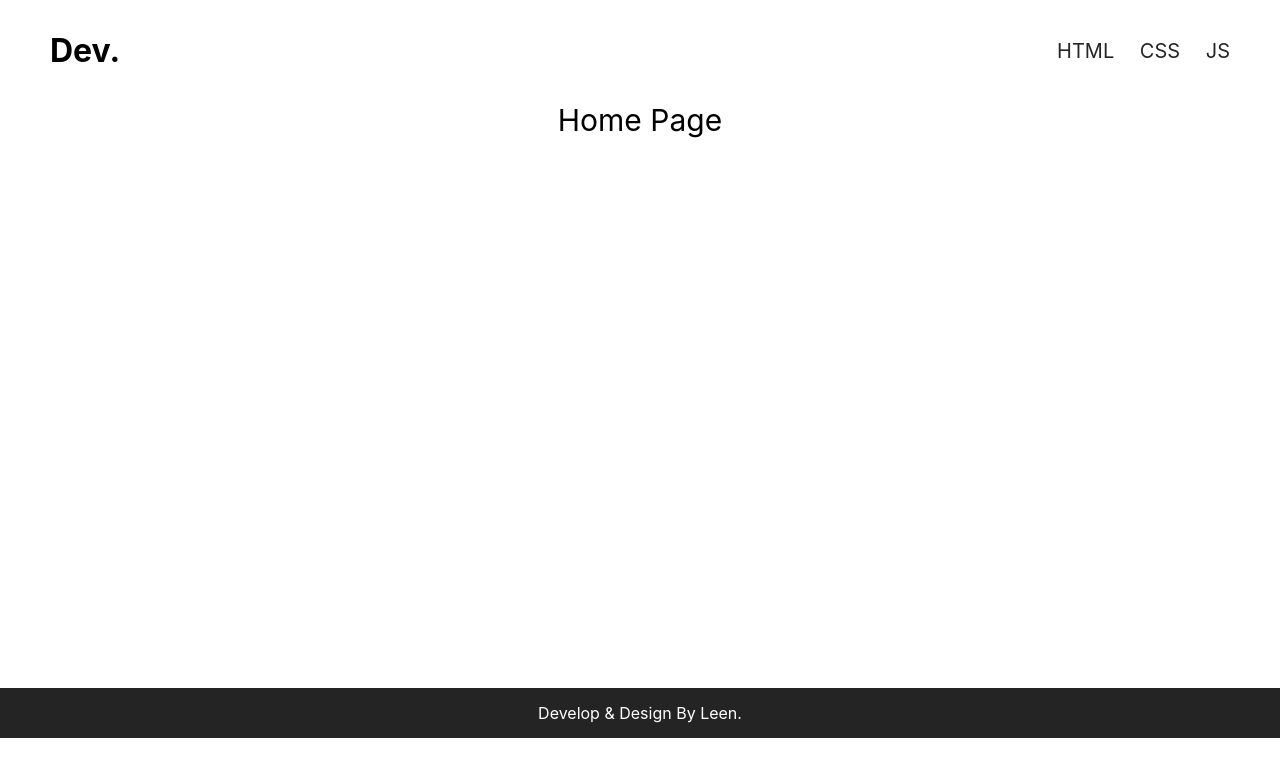
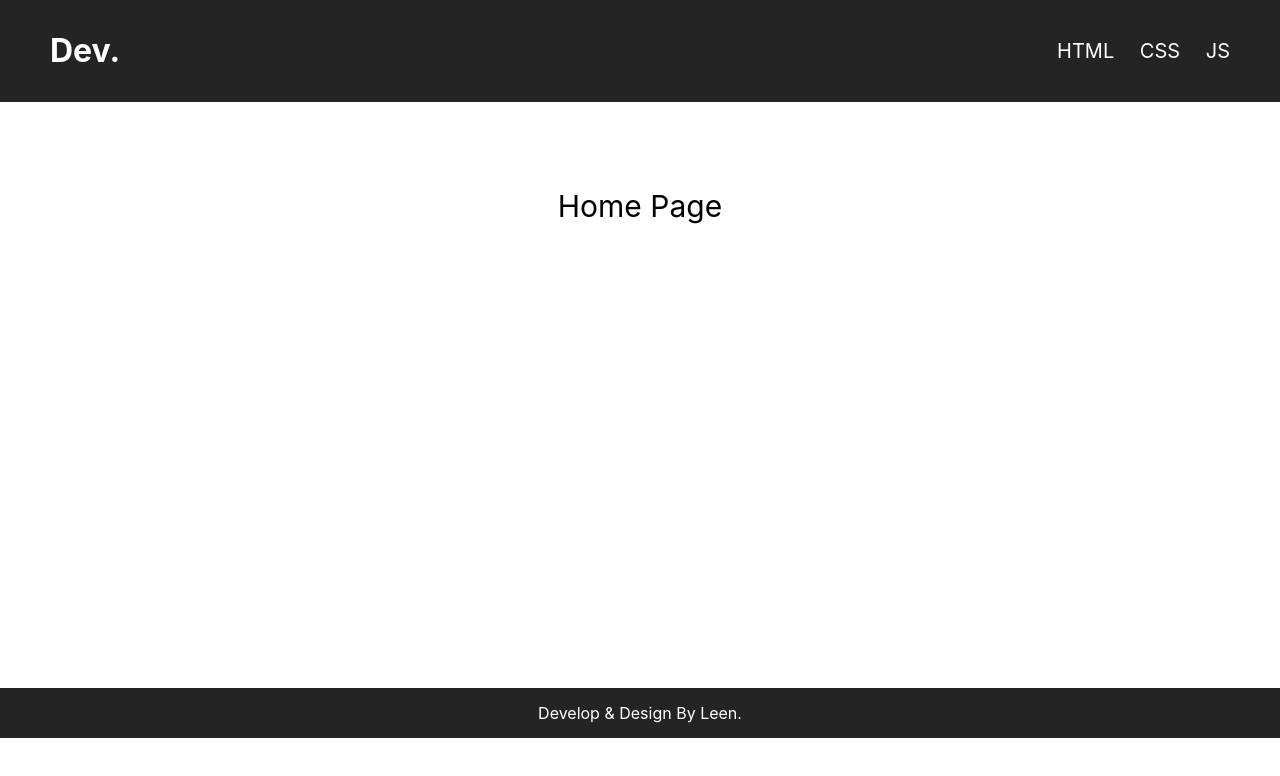
Before and after one commit to Leen-odeh3/react-training-2023, a React (Create React App) app: page / in a window 1280 px wide. Shown: the top 776 px of the page. Built offline with nearby package versions, Linux system fonts and the light colour scheme.

Commit message:
done 5.1

```diff
--- a/src/Pages/Css.jsx
+++ b/src/Pages/Css.jsx
@@ -2,7 +2,7 @@ import React from 'react'
 
 const Css = () => {
   return (
-    <div style={{height:"586px",textAlign:"center",fontSize:"30px"}}>
+    <div style={{height:"500px",textAlign:"center",fontSize:"30px",paddingTop:"86px"}}>
       CSS Page
     </div>
   )
--- a/src/Pages/Home.jsx
+++ b/src/Pages/Home.jsx
@@ -2,7 +2,7 @@ import React from 'react'
 
 const Home = () => {
   return (
-    <div style={{height:"586px",textAlign:"center",fontSize:"30px"}}>
+    <div style={{height:"500px",textAlign:"center",fontSize:"30px",paddingTop:"86px"}}>
       Home Page
     </div>
   )
--- a/src/Pages/Html.jsx
+++ b/src/Pages/Html.jsx
@@ -2,7 +2,7 @@ import React from 'react'
 
 const Html = () => {
   return (
-    <div style={{height:"586px",textAlign:"center",fontSize:"30px"}}>
+    <div style={{height:"500px",textAlign:"center",fontSize:"30px",paddingTop:"86px"}}>
       HTML Page
     </div>
   )
--- a/src/Pages/Js.jsx
+++ b/src/Pages/Js.jsx
@@ -2,7 +2,7 @@ import React from 'react'
 
 const Js = () => {
   return (
-    <div style={{height:"586px",textAlign:"center",fontSize:"30px"}}>
+    <div style={{height:"500px",textAlign:"center",fontSize:"30px",paddingTop:"86px"}}>
     JS Page
     </div>
   )
--- a/src/component/Header.jsx
+++ b/src/component/Header.jsx
@@ -4,9 +4,9 @@ import { NavLink } from 'react-router-dom'
 const Header = () => {
   return (
     <div style={{display:"flex",justifyContent:"space-between",
-    alignItems:"center",padding:"10px 50px"}}>
+    alignItems:"center",padding:"10px 50px",backgroundColor:"#242424",color:"white"}}>
      <h1>Dev.</h1>
-     <div>
+     <div >
       <NavLink to="/html">HTML </NavLink>
       <NavLink to="/css" style={{margin:"0px 20px"}}>CSS </NavLink>
       <NavLink to="/js"> JS</NavLink>
--- a/src/index.css
+++ b/src/index.css
@@ -10,5 +10,5 @@ a{
   font-size: 20px;
   text-decoration: none;
   cursor: pointer;
-  color:#242424;
+  color:#ffffff;
 }
```
